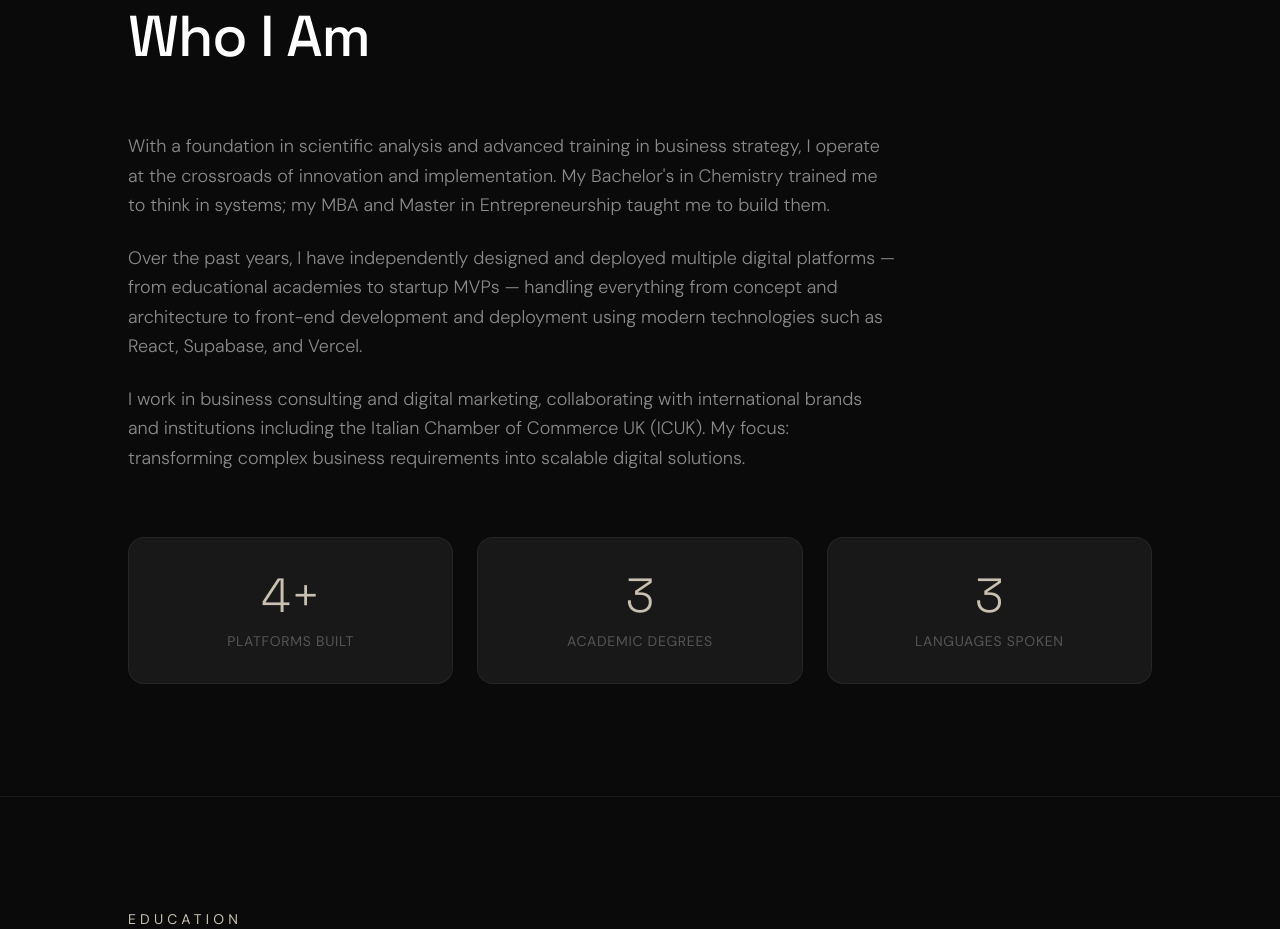
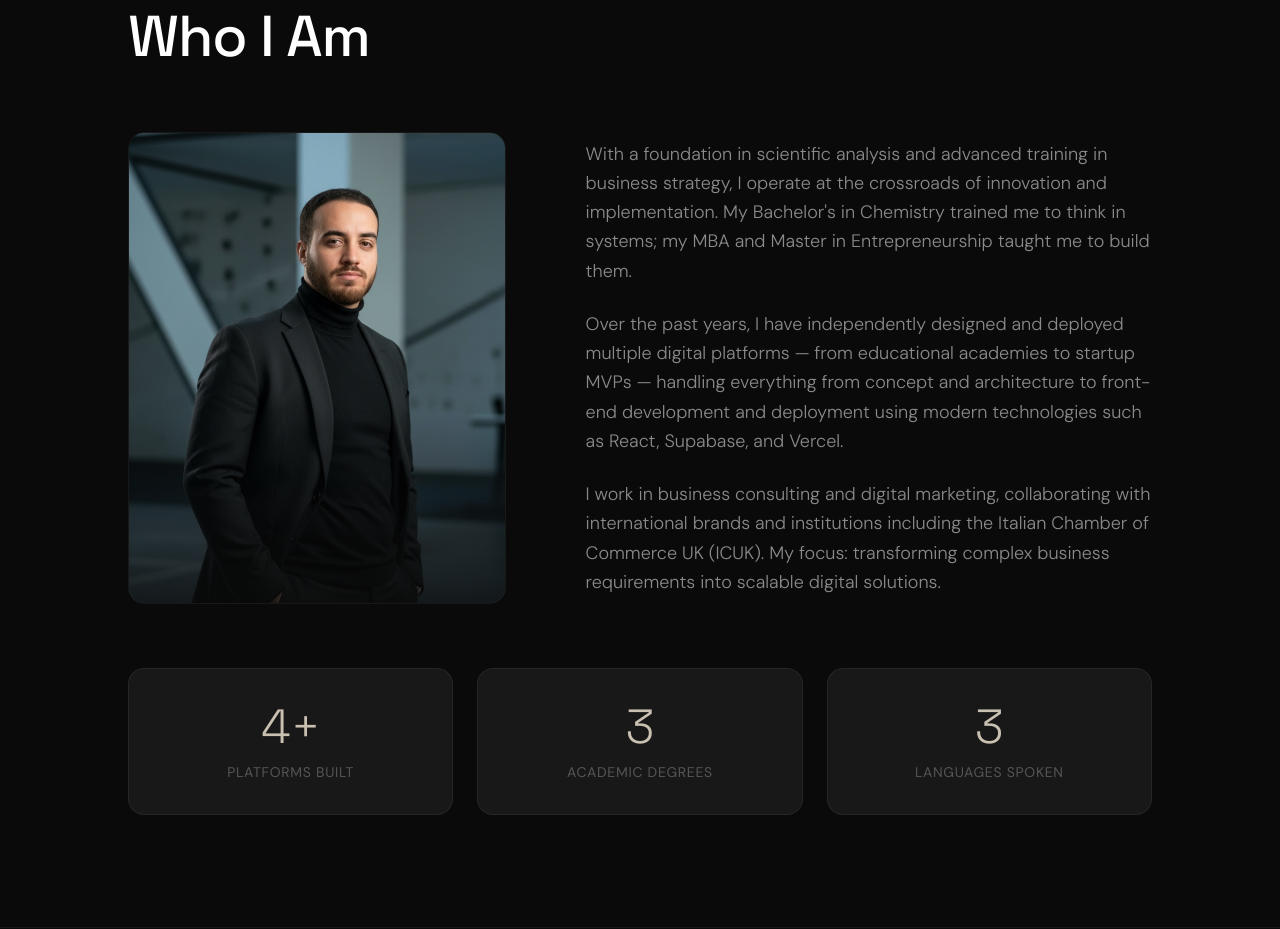
Before and after one commit to fiscedge25/Alessio-website, a Next.js app: page /en in a window 1280 px wide. Shown: the part 940-1869 px from the top of the page. Built offline with nearby package versions, Linux system fonts and the light colour scheme.

Commit message:
feat: add real profile picture to about section

```diff
--- a/components/About.tsx
+++ b/components/About.tsx
@@ -53,13 +53,39 @@ export default function About() {
                     </h2>
                 </motion.div>
 
+                {/* Bio & Image */}
+                <div className="grid grid-cols-1 md:grid-cols-[1fr_1.5fr] gap-12 lg:gap-20 mb-16 items-center">
+                    {/* Profile Image */}
+                    <motion.div
+                        initial={{ opacity: 0, scale: 0.95 }}
+                        whileInView={{ opacity: 1, scale: 1 }}
+                        viewport={{ once: true, amount: 0.3 }}
+                        transition={{ duration: 0.8 }}
+                        className="relative w-full max-w-[400px] mx-auto md:mx-0 aspect-[4/5] rounded-2xl overflow-hidden"
+                        style={{
+                            border: "1px solid var(--border)",
+                        }}
+                    >
+                        <img
+                            src="/images/profile.jpg"
+                            alt="Alessio Sabatino"
+                            className="w-full h-full object-cover"
+                        />
+                        <div
+                            className="absolute inset-0"
+                            style={{
+                                background:
+                                    "linear-gradient(to top, rgba(10,10,10,0.8) 0%, transparent 40%)",
+                            }}
+                        />
+                    </motion.div>
+
                     {/* Bio text */}
                     <motion.div
                         initial={{ opacity: 0, y: 20 }}
                         whileInView={{ opacity: 1, y: 0 }}
                         viewport={{ once: true, amount: 0.3 }}
                         transition={{ duration: 0.6, delay: 0.2 }}
-                    className="mb-16 max-w-3xl"
                     >
                         {[t("bio_1"), t("bio_2"), t("bio_3")].map((p, i) => (
                             <p
@@ -75,6 +101,7 @@ export default function About() {
                             </p>
                         ))}
                     </motion.div>
+                </div>
 
                 {/* Stat cards */}
                 <div className="grid grid-cols-1 sm:grid-cols-3 gap-6">
```
Also changed, not shown: public/images/profile.jpg (added). Lines whose indentation alone changed are shown as unchanged.
